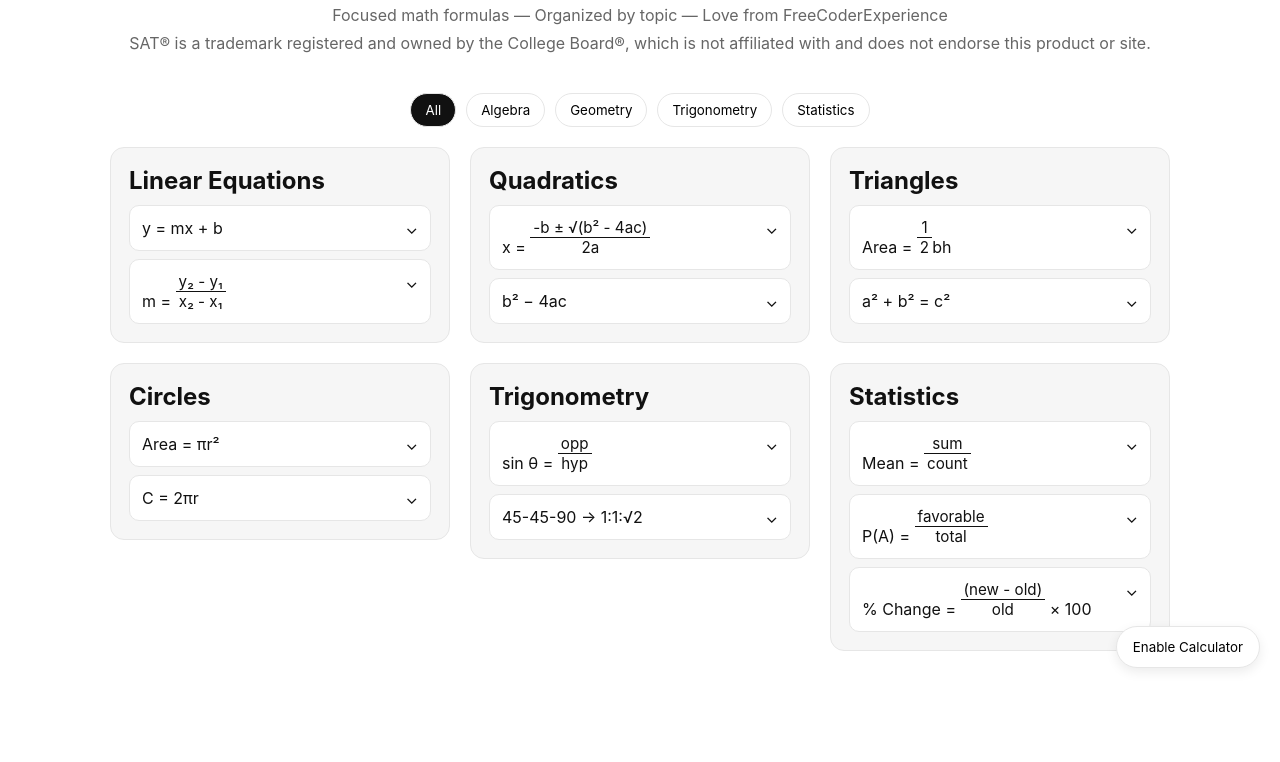
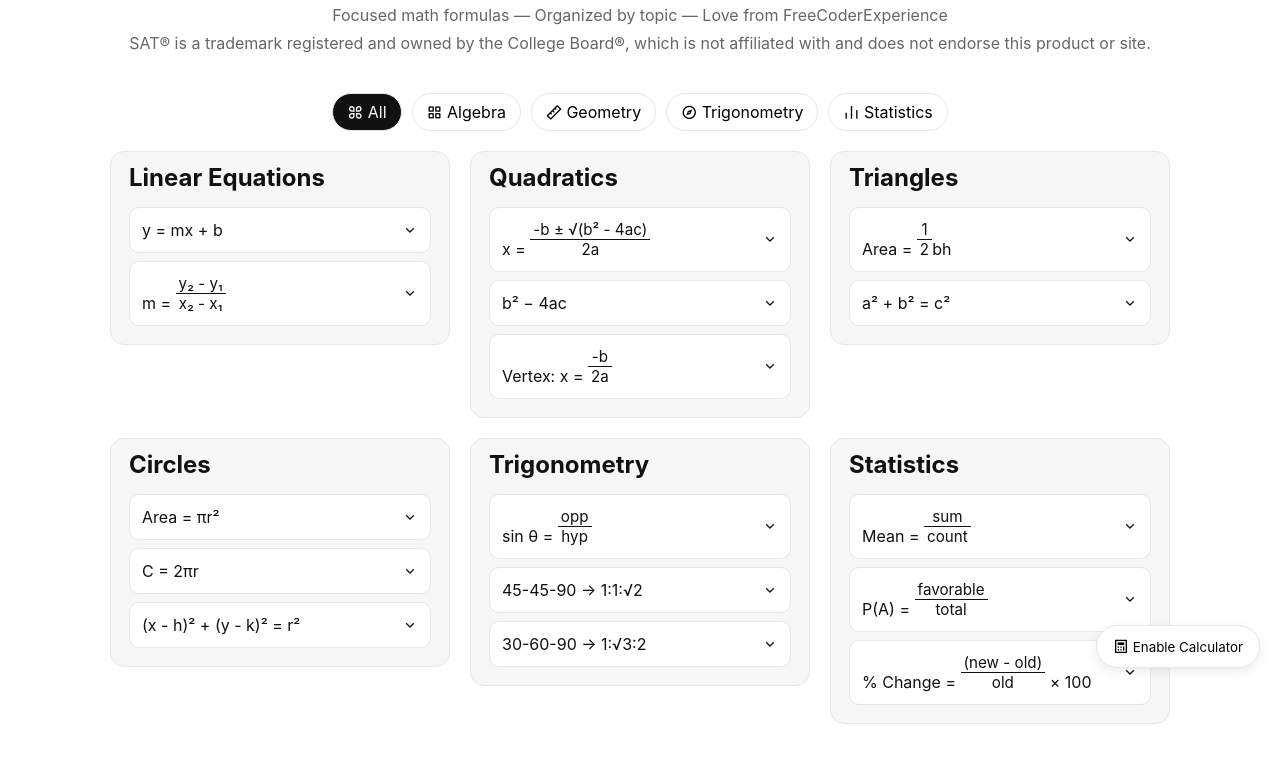
Before and after one commit to FreeCoderExperience/The-SAT-Study-Guide, a plain HTML site: page index.html in a window 1280 px wide. Shown: the part 112-874 px from the top of the page. Drawn offline with nearby package versions, Linux system fonts and the light colour scheme.

Commit message:
Update index.html

```diff
--- a/index.html
+++ b/index.html
@@ -4,7 +4,7 @@
     <meta charset="UTF-8">
     <meta name="viewport" content="width=device-width, initial-scale=1.0">
     <title>The SAT Study Guide</title>
-
+    <link href="https://cdn.jsdelivr.net/npm/remixicon@4.6.0/fonts/remixicon.css" rel="stylesheet"/>
     <link rel="icon" type="image/x-icon" href="icon.ico">
 
     <style>
@@ -45,6 +45,18 @@
 
         /* TOGGLE BUTTON */
         /* FLOATING CALCULATOR BUTTON */
+.chevron {
+    display: inline-block;
+    transition: transform 0.25s ease;
+    transform-origin: center;
+    line-height: 1;
+    height: 16px;
+}
+
+.formula-header.active .chevron {
+    transform: rotate(180deg);
+}
+
         .calc-toggle {
             position: fixed;
             bottom: 20px;
@@ -56,6 +68,11 @@
             border-radius: 999px;
             cursor: pointer;
             box-shadow: 0 4px 12px rgba(0,0,0,0.08);
+        }
+
+
+.calc-toggle i {
+    font-size: 1rem;
 }
 
             .calc-toggle:hover {
@@ -71,12 +88,17 @@
             padding: 20px;
         }
 
+	.example {
+    	    position: relative;
+	}
+
         .cat-btn {
             border: 1px solid var(--border);
             background: #fff;
             padding: 8px 14px;
             border-radius: 999px;
             cursor: pointer;
+	    font-size: 16px;
         }
 
             .cat-btn.active {
@@ -121,7 +143,8 @@
         }
 
             .card h2 {
-                margin-bottom: 10px;
+                margin-bottom: 20px;
+    line-height: 0.7;
             }
 
         /* FORMULAS */
@@ -139,6 +162,7 @@
             justify-content: space-between;
             cursor: pointer;
             font-family: monospace;
+	    align-items: center;
         }
 
             .formula-header:hover {
@@ -191,11 +215,10 @@
         }
 
         .answer {
+	    position: absolute;
+    	    bottom: 0px;
+    	    right: 0px;
             display: none;
-            margin-top: 10px;
-            padding: 10px;
-            background: white;
-            border-radius: 6px;
         }
 
         .calc-panel {
@@ -258,16 +281,36 @@
         <p>Focused math formulas — Organized by topic — Love from FreeCoderExperience</p>
         <p>SAT® is a trademark registered and owned by the College Board®, which is not affiliated with and does not endorse this product or site.</p>
 <button class="calc-toggle" onclick="toggleCalc()">
-            Enable Calculator
+    <i class="ri-calculator-line"></i>
+    <span>Enable Calculator</span>
 </button>
     </header>
 
     <div class="categories">
-        <button class="cat-btn active" onclick="filterCat('all',this)">All</button>
-        <button class="cat-btn" onclick="filterCat('algebra',this)">Algebra</button>
-        <button class="cat-btn" onclick="filterCat('geometry',this)">Geometry</button>
-        <button class="cat-btn" onclick="filterCat('trig',this)">Trigonometry</button>
-        <button class="cat-btn" onclick="filterCat('stats',this)">Statistics</button>
+<button class="cat-btn active" onclick="filterCat('all',this)">
+    <i class="ri-apps-line"></i>
+    <span>All</span>
+</button>
+
+<button class="cat-btn" onclick="filterCat('algebra',this)">
+    <i class="ri-function-line"></i>
+    <span>Algebra</span>
+</button>
+
+<button class="cat-btn" onclick="filterCat('geometry',this)">
+    <i class="ri-ruler-line"></i>
+    <span>Geometry</span>
+</button>
+
+<button class="cat-btn" onclick="filterCat('trig',this)">
+    <i class="ri-compass-3-line"></i>
+    <span>Trigonometry</span>
+</button>
+
+<button class="cat-btn" onclick="filterCat('stats',this)">
+    <i class="ri-bar-chart-line"></i>
+    <span>Statistics</span>
+</button>
     </div>
 
     <!-- MAIN SPLIT LAYOUT -->
@@ -290,7 +333,7 @@
 
                         <div class="formula-header" onclick="toggleFormula(this)">
 
-                            <span>y = mx + b</span><span class="chevron">⌄</span>
+                            <span>y = mx + b</span><i class="ri-arrow-down-s-line chevron"></i>
 
                         </div>
 
@@ -334,7 +377,7 @@
 
                             <span>m = <span class="frac"><span class="top">y₂ - y₁</span><span class="bottom">x₂ - x₁</span></span></span>
 
-                            <span class="chevron">⌄</span>
+                            <i class="ri-arrow-down-s-line chevron"></i>
 
                         </div>
 
@@ -388,7 +431,7 @@
 
                             <span>x = <span class="frac"><span class="top">-b ± √(b² - 4ac)</span><span class="bottom">2a</span></span></span>
 
-                            <span class="chevron">⌄</span>
+                            <i class="ri-arrow-down-s-line chevron"></i>
 
                         </div>
 
@@ -430,7 +473,7 @@
 
                         <div class="formula-header" onclick="toggleFormula(this)">
 
-                            <span>b² − 4ac</span><span class="chevron">⌄</span>
+                            <span>b² − 4ac</span><i class="ri-arrow-down-s-line chevron"></i>
 
                         </div>
 
@@ -466,6 +509,28 @@
 
                     </div>
 
+    <div class="formula">
+        <div class="formula-header" onclick="toggleFormula(this)">
+            <span>Vertex: x = <span class="frac"><span class="top">-b</span><span class="bottom">2a</span></span></span>
+            <i class="ri-arrow-down-s-line chevron"></i>
+        </div>
+        <div class="formula-content">
+            <div class="formula-inner">
+                <p>Finds the x-coordinate of a parabola’s vertex.</p>
+
+                <div class="example">
+                    f(x) = x² − 4x + 3
+                    <br>
+                    <button class="reveal-btn" onclick="revealAnswer(this)">Show Answer</button>
+                    <div class="answer">
+                        <strong>Answer:</strong> x = 2, y = -1 → Vertex (2, -1)
+                    </div>
+                </div>
+
+            </div>
+        </div>
+    </div>
+
                 </div>
 
 
@@ -484,7 +549,7 @@
 
                             <span>Area = <span class="frac"><span class="top">1</span><span class="bottom">2</span></span>bh</span>
 
-                            <span class="chevron">⌄</span>
+                            <i class="ri-arrow-down-s-line chevron"></i>
 
                         </div>
 
@@ -526,7 +591,7 @@
 
                         <div class="formula-header" onclick="toggleFormula(this)">
 
-                            <span>a² + b² = c²</span><span class="chevron">⌄</span>
+                            <span>a² + b² = c²</span><i class="ri-arrow-down-s-line chevron"></i>
 
                         </div>
 
@@ -578,7 +643,7 @@
 
                         <div class="formula-header" onclick="toggleFormula(this)">
 
-                            <span>Area = πr²</span><span class="chevron">⌄</span>
+                            <span>Area = πr²</span><i class="ri-arrow-down-s-line chevron"></i>
 
                         </div>
 
@@ -620,7 +685,7 @@
 
                         <div class="formula-header" onclick="toggleFormula(this)">
 
-                            <span>C = 2πr</span><span class="chevron">⌄</span>
+                            <span>C = 2πr</span><i class="ri-arrow-down-s-line chevron"></i>
 
                         </div>
 
@@ -656,6 +721,28 @@
 
                     </div>
 
+    <div class="formula">
+        <div class="formula-header" onclick="toggleFormula(this)">
+            <span>(x - h)² + (y - k)² = r²</span>
+            <i class="ri-arrow-down-s-line chevron"></i>
+        </div>
+        <div class="formula-content">
+            <div class="formula-inner">
+                <p>Standard equation of a circle.</p>
+
+                <div class="example">
+                    Center (2, -3), radius = 4
+                    <br>
+                    <button class="reveal-btn" onclick="revealAnswer(this)">Show Answer</button>
+                    <div class="answer">
+                        <strong>Answer:</strong> (x - 2)² + (y + 3)² = 16
+                    </div>
+                </div>
+
+            </div>
+        </div>
+    </div>
+
                 </div>
 
 
@@ -674,7 +761,7 @@
 
                             <span>sin θ = <span class="frac"><span class="top">opp</span><span class="bottom">hyp</span></span></span>
 
-                            <span class="chevron">⌄</span>
+                            <i class="ri-arrow-down-s-line chevron"></i>
 
                         </div>
 
@@ -716,7 +803,7 @@
 
                         <div class="formula-header" onclick="toggleFormula(this)">
 
-                            <span>45-45-90 → 1:1:√2</span><span class="chevron">⌄</span>
+                            <span>45-45-90 → 1:1:√2</span><i class="ri-arrow-down-s-line chevron"></i>
 
                         </div>
 
@@ -726,13 +813,13 @@
 
 
 
-                                <p>Special right triangle.</p>
+                                <p>Find Hypotenuse</p>
 
 
 
                                 <div class="example">
 
-                                    Leg = 8
+                                    Short Leg = 8
 
 
 
@@ -750,6 +837,28 @@
 
                         </div>
 
+                    </div>
+
+    <div class="formula">
+        <div class="formula-header" onclick="toggleFormula(this)">
+            <span>30-60-90 → 1:√3:2</span>
+            <i class="ri-arrow-down-s-line chevron"></i>
+        </div>
+        <div class="formula-content">
+            <div class="formula-inner">
+                <p>Find Long Leg and Hypotenuse</p>
+
+                <div class="example">
+                    Short Leg = 5
+                    <br>
+                    <button class="reveal-btn" onclick="revealAnswer(this)">Show Answer</button>
+                    <div class="answer">
+                        <strong>Answer:</strong> Long = 5√3, H = 10
+                    </div>
+                </div>
+
+            </div>
+        </div>
     </div>
 
                 </div>
@@ -770,7 +879,7 @@
 
                             <span>Mean = <span class="frac"><span class="top">sum</span><span class="bottom">count</span></span></span>
 
-                            <span class="chevron">⌄</span>
+                            <i class="ri-arrow-down-s-line chevron"></i>
 
                         </div>
 
@@ -814,7 +923,7 @@
 
                             <span>P(A) = <span class="frac"><span class="top">favorable</span><span class="bottom">total</span></span></span>
 
-                            <span class="chevron">⌄</span>
+                            <i class="ri-arrow-down-s-line chevron"></i>
 
                         </div>
 
@@ -858,7 +967,7 @@
 
                             <span>% Change = <span class="frac"><span class="top">(new - old)</span><span class="bottom">old</span></span> × 100</span>
 
-                            <span class="chevron">⌄</span>
+                            <i class="ri-arrow-down-s-line chevron"></i>
 
                         </div>
 
@@ -922,7 +1031,10 @@
 function toggleFormula(el) {
     const content = el.nextElementSibling;
 
+    el.classList.toggle("active");
+
     if (content.classList.contains("open")) {
+
         content.style.maxHeight = content.scrollHeight + "px";
 
         requestAnimationFrame(() => {
@@ -930,12 +1042,18 @@
         });
 
         content.classList.remove("open");
+
     } else {
+
         content.classList.add("open");
+
+        content.style.maxHeight = "0px";
+
+        requestAnimationFrame(() => {
             content.style.maxHeight = content.scrollHeight + "px";
+        });
     }
 }
-
         function revealAnswer(btn) {
             const answer = btn.nextElementSibling;
 
@@ -955,9 +1073,11 @@
             layout.classList.toggle("calc-active");
 
 if (layout.classList.contains("calc-active")) {
-                btn.textContent = "Disable Calculator";
+    btn.innerHTML =
+        '<i class="ri-close-circle-line"></i><span>Disable Calculator</span>';
 } else {
-                btn.textContent = "Enable Calculator";
+    btn.innerHTML =
+        '<i class="ri-calculator-line"></i><span>Enable Calculator</span>';
 }
         }
     </script>
```
Lines whose indentation alone changed are shown as unchanged.
